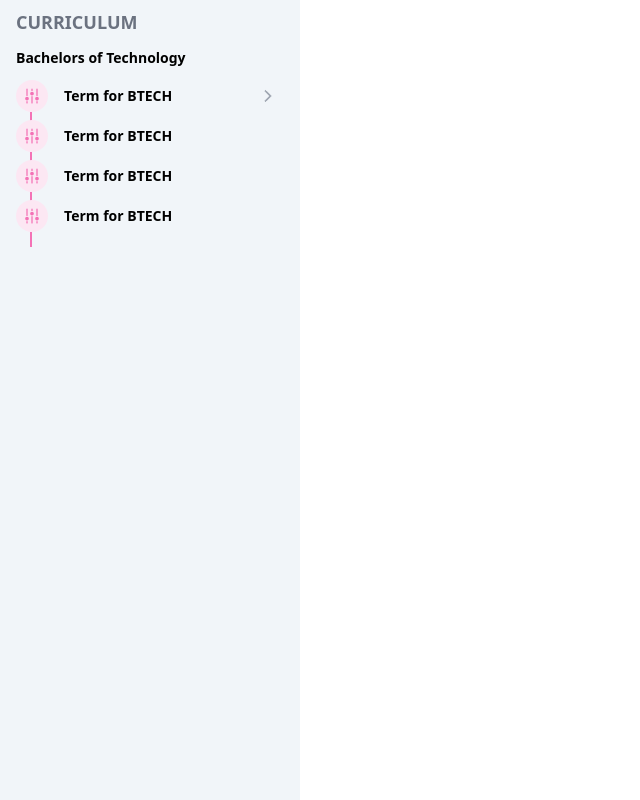
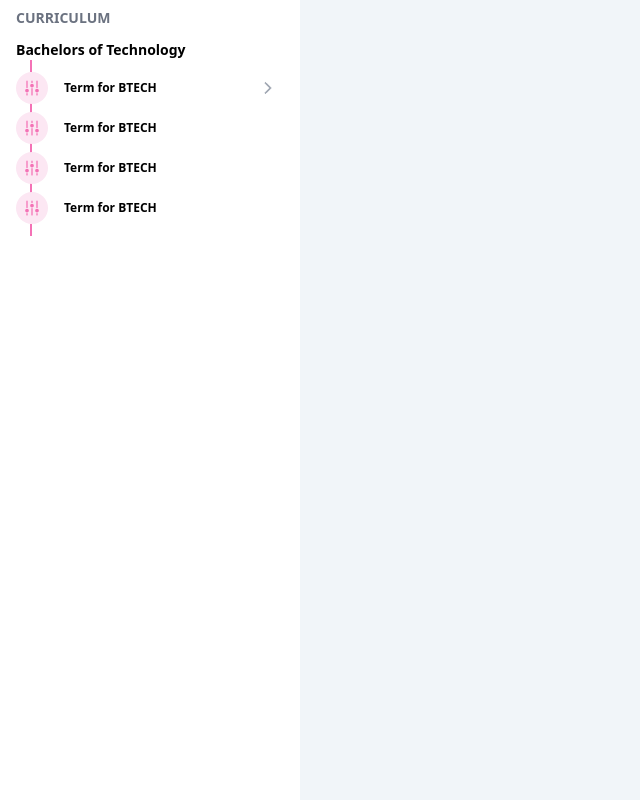
Before and after one commit to abhishekintern/course-tree, a Next.js app: page / in a window 1280 px wide. Shown: the whole page, without its empty margins (0-640 px from the left). Built offline with nearby package versions, Linux system fonts and the light colour scheme.

Commit message:
Old Version

```diff
--- a/src/components/Chapter.js
+++ b/src/components/Chapter.js
@@ -5,7 +5,7 @@ import Topic from "./Topic";
 const Chapter = ({ chapter }) => {
   const [toggleTopicArrow, setToggleTopicArrow] = useState(false);
   return (
-    <div className="pl-4 py-2 flex flex-col border-l-2 border-violet-400 relative">
+    <div className="pl-4 py-1.5 flex flex-col border-l-2 border-violet-400 relative">
       <div className="flex items-center justify-between">
         <div className="flex items-center">
           <span className="absolute inset-x-0 inset-y-5 w-[16px] h-[2px] bg-violet-400"></span>
--- a/src/components/Curriculum.js
+++ b/src/components/Curriculum.js
@@ -342,10 +342,14 @@ const Curriculum = () => {
   }, [setTree]);
 
   return (
-    <div className="bg-slate-100 w-[300px] min-w-[300px] h-screen overflow-y-scroll pb-8 p-2 text-black text-sm scrollbar-thin scrollbar-thumb-gray-500 scrollbar-track-gray-300 scrollbar-thumb-rounded-full scrollbar-track-rounded-full">
-      <h1 className="text-lg font-semibold text-gray-500 mb-3 ml-2">CURRICULUM</h1>
+    <div className="bg-white w-[300px] min-w-[300px] h-screen overflow-y-scroll pb-8 p-2 text-black text-xs scrollbar-thin scrollbar-thumb-gray-500 scrollbar-track-gray-300 scrollbar-thumb-rounded-full scrollbar-track-rounded-full">
+      <h1 className="text-sm font-semibold text-gray-500 mb-3 ml-2">
+        CURRICULUM
+      </h1>
       {/* TERMS MAP FUNCTION */}
-      <h2 className="font-semibold text-sm ml-2 mb-2">Bachelors of Technology</h2>
+      <h2 className="font-semibold text-sm ml-2 mb-2">
+        Bachelors of Technology
+      </h2>
       {tree.map((term) => {
         // console.log(term);
         return (
@@ -353,16 +357,17 @@ const Curriculum = () => {
             <div className="py-1 flex justify-between items-center relative">
               <div className="flex items-center group">
                 {/* TERM SVG PHOTO-------------------------- */}
+                <span className="inset-x-3.5 -inset-y-2 absolute w-[2px] h-[12px] z-0 bg-pink-400"></span>
                 <svg
                   xmlns="http://www.w3.org/2000/svg"
                   viewBox="0 0 24 24"
                   fill="#F472B6"
-                  className="w-8 h-8 p-1.5 bg-pink-100 rounded-full"
+                  className="w-8 h-8 p-1.5 bg-pink-100 rounded-full z-10"
                 >
                   <path d="M6 12a.75.75 0 01-.75-.75v-7.5a.75.75 0 111.5 0v7.5A.75.75 0 016 12zM18 12a.75.75 0 01-.75-.75v-7.5a.75.75 0 011.5 0v7.5A.75.75 0 0118 12zM6.75 20.25v-1.5a.75.75 0 00-1.5 0v1.5a.75.75 0 001.5 0zM18.75 18.75v1.5a.75.75 0 01-1.5 0v-1.5a.75.75 0 011.5 0zM12.75 5.25v-1.5a.75.75 0 00-1.5 0v1.5a.75.75 0 001.5 0zM12 21a.75.75 0 01-.75-.75v-7.5a.75.75 0 011.5 0v7.5A.75.75 0 0112 21zM3.75 15a2.25 2.25 0 104.5 0 2.25 2.25 0 00-4.5 0zM12 11.25a2.25 2.25 0 110-4.5 2.25 2.25 0 010 4.5zM15.75 15a2.25 2.25 0 104.5 0 2.25 2.25 0 00-4.5 0z" />
                 </svg>
-                <span className="mx-4 font-semibold">{term.title}</span>
-                <span className="inset-x-3.5 inset-y-9 absolute w-[2px] h-[15px] bg-pink-400"></span>
+                <span className="mx-4 font-semibold text-xs">{term.title}</span>
+                <span className="inset-x-3.5 inset-y-9 absolute w-[2px] h-[12px] z-0 bg-pink-400"></span>
               </div>
               {/* ARROW ICON SVG -------------------------- */}
               {term.children.length >= 1 && (
--- a/src/pages/index.js
+++ b/src/pages/index.js
@@ -10,7 +10,7 @@ export default function Home() {
         <meta name="viewport" content="width=device-width, initial-scale=1" />
         <link rel="icon" href="/favicon.ico" />
       </Head>
-      <div className="bg-white w-full h-screen">
+      <div className="bg-slate-100 w-full h-screen">
         <Curriculum />
       </div>
     </>
```
